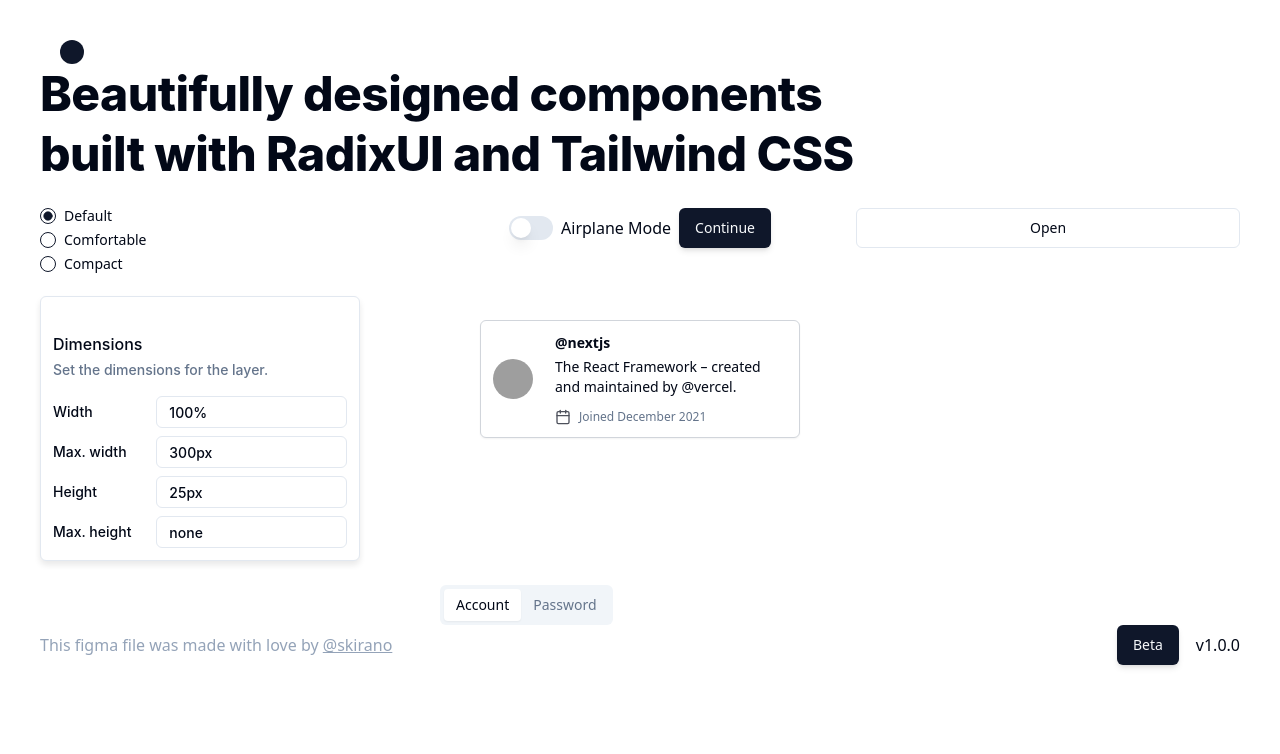
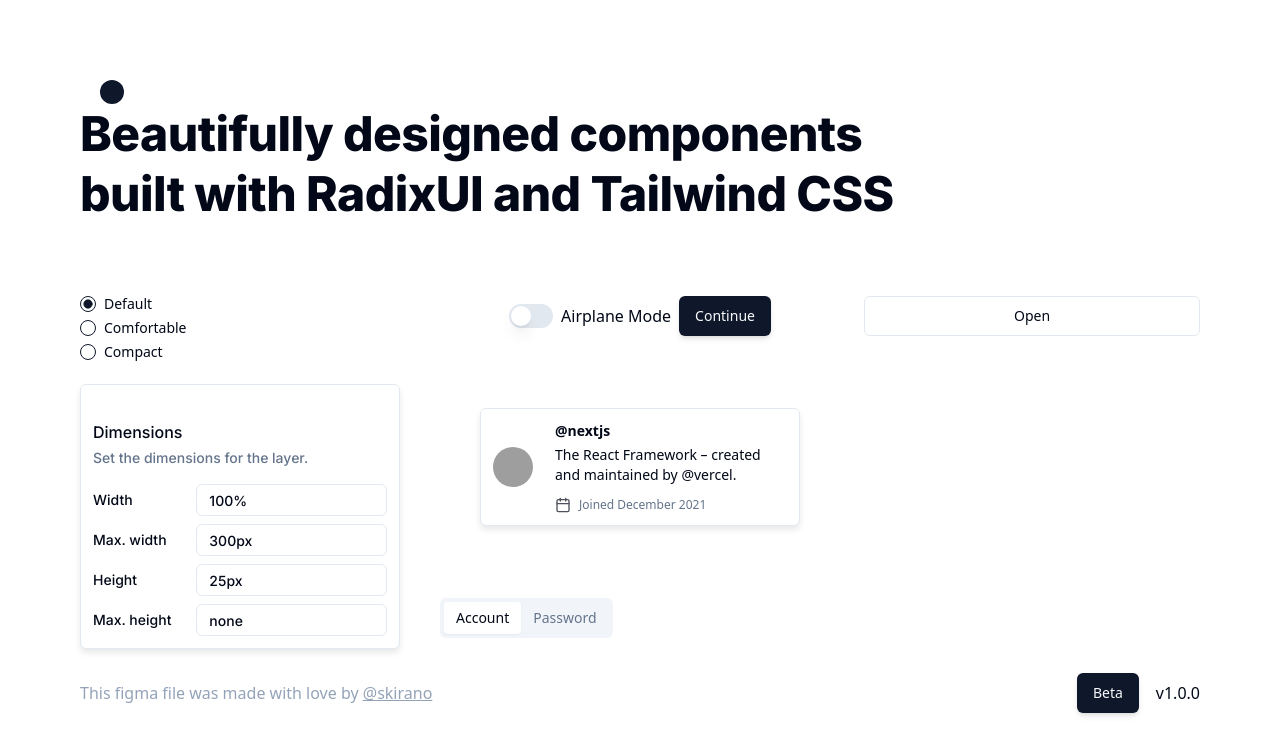
Before and after one commit to ShaikhNabeelShabbir/figma-vite, a React (Vite) app: page / in a window 1280 px wide. Shown: the top 754 px of the page. Built offline with nearby package versions, Linux system fonts and the light colour scheme; grey boxes are pictures that could not be loaded.

Commit message:
fonts updated

```diff
--- a/src/App.tsx
+++ b/src/App.tsx
@@ -1,7 +1,7 @@
 import RadioGroupSection from "./components/RadioGroupSection";
 import DimensionsSection from "./components/DimensionsSection";
 import HoverCardSection from "./components/HoverCardSection";
-import {DropdownMenuSection} from "./components/DropdownMenuSection";
+import { DropdownMenuSection } from "./components/DropdownMenuSection";
 import { Switch } from "@/components/ui/switch";
 import { Button } from "@/components/ui/button";
 import { Tabs, TabsList, TabsTrigger } from "@/components/ui/tabs";
@@ -9,7 +9,7 @@ import { Label } from "@radix-ui/react-label";
 
 function App() {
   return (
-    <div className="large-container flex flex-col px-10 py-10">
+    <div className="large-container flex flex-col px-20 py-20">
       <div className="flex gap-6 px-14 md:px-5">
         <div className="h-[24px] w-[24px] rounded-[12px] bg-slate-900" />
         <a href="https://ui.shadcn.com/" target="_blank" rel="noreferrer"></a>
@@ -21,6 +21,9 @@ function App() {
         </h1>
       </div>
       <br />
+      <br />
+      <br />
+
       <div className="flex flex-row gap-6">
         {/* Column 1 */}
         <div className="flex flex-col flex-1 gap-6">
@@ -41,6 +44,15 @@ function App() {
           </div>
           <br />
           <HoverCardSection />
+          <br />
+          <div className="flex flex-col flex-1 items-center gap-6">
+            <Tabs defaultValue="account" className="w-[400px]">
+              <TabsList>
+                <TabsTrigger value="account">Account</TabsTrigger>
+                <TabsTrigger value="password">Password</TabsTrigger>
+              </TabsList>
+            </Tabs>
+          </div>
         </div>
 
         {/* Column 3 */}
@@ -49,14 +61,7 @@ function App() {
         </div>
       </div>
       <br />
-      <div className="flex justify-center items-center space-x-2">
-        <Tabs defaultValue="account" className="w-[400px]">
-          <TabsList>
-            <TabsTrigger value="account">Account</TabsTrigger>
-            <TabsTrigger value="password">Password</TabsTrigger>
-          </TabsList>
-        </Tabs>
-      </div>
+
       <div className="container-xs flex items-center justify-center smsflex-col self-end sm:self-auto">
         <span className="text-slate-400">
           This figma file was made with love by&nbsp;
--- a/src/index.css
+++ b/src/index.css
@@ -1,3 +1,4 @@
+@import url("https://fonts.googleapis.com/css2?family=Inter:ital,opsz,wght@0,14..32,100..900;1,14..32,100..900&display=swap");
 @tailwind base;
 @tailwind components;
 @tailwind utilities;
@@ -77,7 +78,7 @@
 }
 
 .dimensions {
-  font-family: Inter;
+  font-family: "Inter", sans-serif;
   font-size: 16px;
   font-weight: 500;
   line-height: 16px;
@@ -92,10 +93,17 @@
   border: 1px solid rgba(226, 232, 240, 1);
 }
 .dropdown-menu {
-  width: ;
+  width: auto;
   height: auto;
   gap: 0px;
   border-radius: 6px 0px 0px 0px;
   border: 1px 0px 0px 0px;
   opacity: 0px;
 }
+.hoverCard {
+  border-radius: 6px 6px 6px 6px;
+  border: 1px 0px 0px 0px;
+  opacity: 0px;
+  box-shadow: 0px 4px 6px 0px rgba(0, 0, 0, 0.09);
+  border: 1px solid rgba(226, 232, 240, 1);
+}
```
